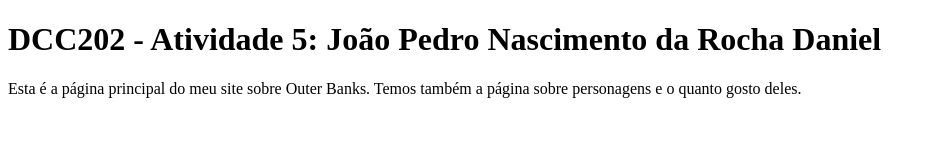
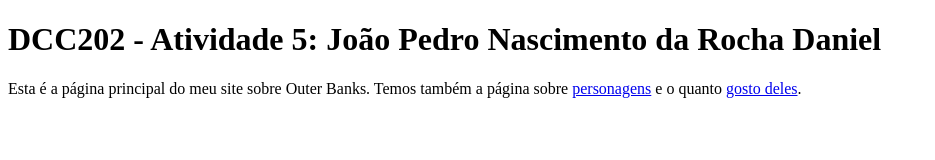
Before and after one commit to ufjf-dcc202/ufjf-dcc202-2023-3-a-atv5-joaopedrodaniel, a website: page index.html in a window 1280 px wide. Shown: the whole page, without its empty margins (0-935 px from the left). Drawn offline with Linux system fonts and the light colour scheme.

Commit message:
adiciona links no paragrafo

```diff
--- a/index.html
+++ b/index.html
@@ -8,7 +8,7 @@
 <body>
     <main>
         <h1>DCC202 - Atividade 5: João Pedro Nascimento da Rocha Daniel</h1>
-        <p>Esta é a página principal do meu site sobre Outer Banks. Temos também a página sobre personagens e o quanto gosto deles.</p>
+        <p>Esta é a página principal do meu site sobre Outer Banks. Temos também a página sobre <a href="personagens.html">personagens</a> e o quanto <a href="preferencias.html">gosto deles</a>.</p>
     </main>
 </body>
 </html>
```
